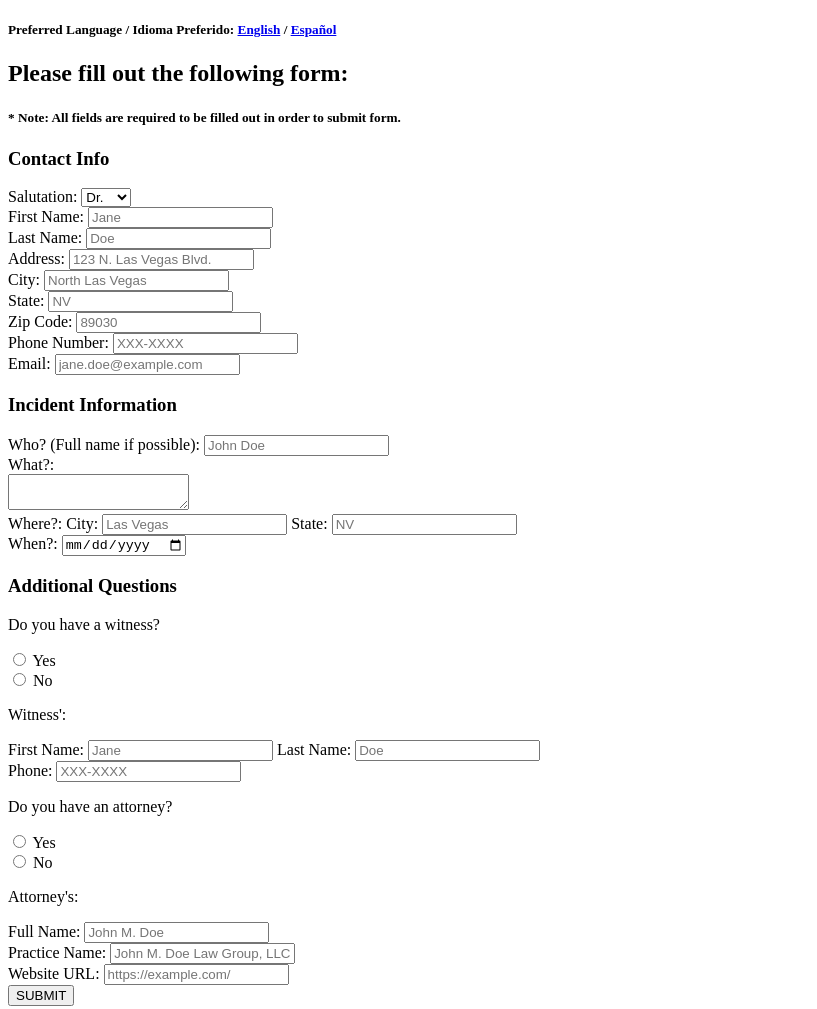
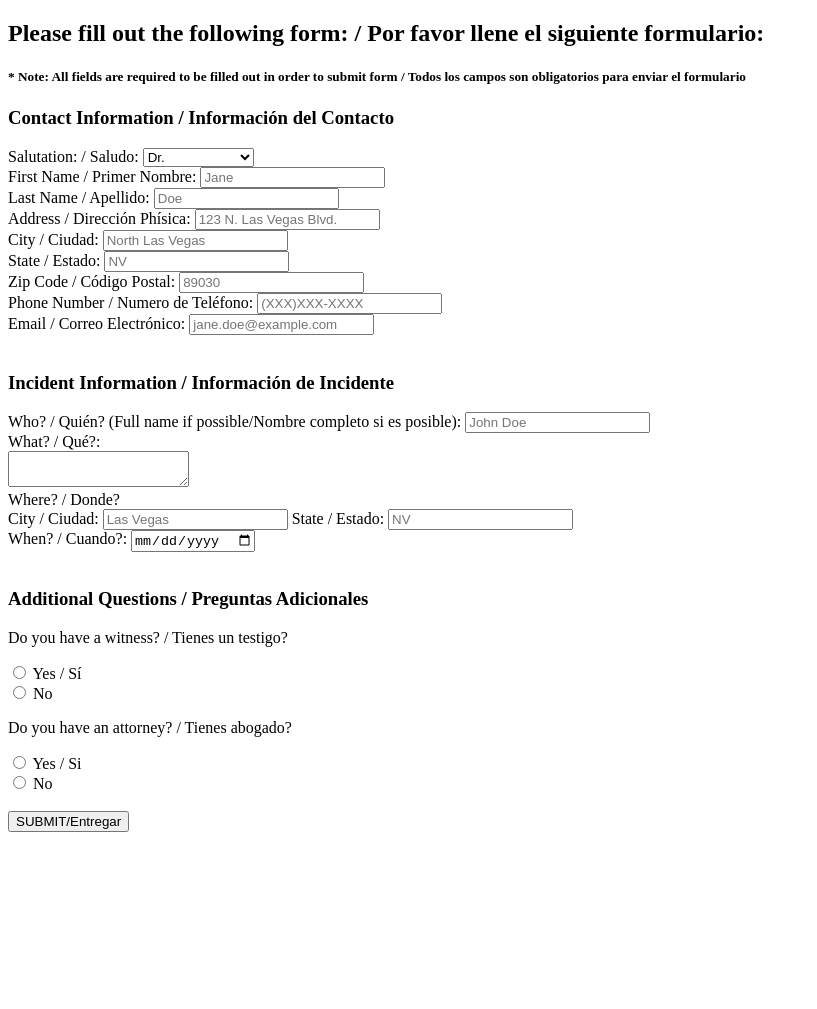
Before and after one commit to salvak17/ALIS-applicantChallenge, a plain HTML site: page index.html in a window 1280 px wide. Shown: the whole page, without its empty margins (0-817 px from the left). After the commit the page ends 840 px from the top, so only its background shows below. Drawn offline with Linux system fonts and the light colour scheme.

Commit message:
Update index.html
Added IDs to make site more dynamic: radio tags for witness and attorney info will pop up or close areas to get info based on users choice; submit button will have hover effect.
KDS

```diff
--- a/index.html
+++ b/index.html
@@ -8,70 +8,62 @@
     <link rel="stylesheet" href="./CSS/formStyle.css">
 </head>
 <body>
-    <!-- Able to choose instruction and form language in English or Spanish -->
-    <div id="chooseLang">
-    <h5>
-        Preferred Language / Idioma Preferido:
-        <a href="#eng" data-reload>English</a>
-         /
-         <a href="#es" data-reload>Español</a>
-    </h5>
-
     <!-- Form instructions telling user to fill out all fields -->
     <div id="formInstructions">
-    <h2>Please fill out the following form:</h2>
-    <h5>* Note: All fields are required to be filled out in order to submit form.</h5>
+        <h2 id="formInstHeader">Please fill out the following form: / Por favor llene el siguiente formulario: </h2>
+        <h5 id="formInstNote">* Note: All fields are required to be filled out in order to submit form / Todos los campos son obligatorios para enviar el formulario</h5>
     </div>
 
     <!-- Created form to obtain user/client info, incident info, witness info, and attorney info -->
     <!-- Form response will display in same frame so it could be sent to a typical API endpoint -->
-    <form target="_self" method="post" autocomplete="on">
+    <form method="post" autocomplete="on" name="form1">
         <!-- This section of form will collect contact info of user/client -->
         <div id="clientContactInfo">
-            <h3 id="contactHeader">Contact Info</h3>
+            <h3 class="formSectionHeaders">Contact Information / Información del Contacto</h3>
 
-            <label for="salutation">Salutation: </label>
+            <div class="formSectionBodies">
+                <label for="salutation">Salutation: / Saludo:</label>
                 <select id="salutation" name="salutation">
-                <option value="dr.">Dr.</option>
-                <option value="miss">Miss</option>
-                <option value="mr.">Mr.</option>
-                <option value="mrs.">Mrs.</option>
-                <option value="ms.">Ms.</option>
-                <option value="mx.">Mx.</option>
+                    <option value="dr." id="drSal">Dr.</option>
+                    <option value="miss" id="missSal">Miss / Señorita</option>
+                    <option value="mr." id="mrSal">Mr. / Señor</option>
+                    <option value="mrs." id="mrsSal">Mrs. / Señora</option>
+                    <option value="ms." id="msSal">Ms. / Sra.</option>
+                    <option value="mx." id="mxSal">Mx. / Señore</option>
                 </select>
                 <br>
 
-            <label for="fName">First Name: </label>
+                <label for="fName">First Name / Primer Nombre: </label>
                 <input type="text" id="fName" name="fName" placeholder="Jane" required>
                 <br>
 
-            <label for="lName">Last Name: </label>
+                <label for="lName">Last Name / Apellido: </label>
                 <input type="text" id="lName" name="lName" placeholder="Doe" required>
                 <br>
 
-            <label for="adr">Address: </label>
+                <label for="adr">Address / Direcci&oacute;n Ph&iacute;sica: </label>
                 <input type="text" id="adr" name="address" placeholder="123 N. Las Vegas Blvd." required>
                 <br>
 
-            <label for="city">City: </label>
+                <label for="city">City / Ciudad: </label>
                 <input type="text" id="city" name="city" placeholder="North Las Vegas" required>
                 <br>
 
-            <label for="state">State: </label>
+                <label for="state">State / Estado: </label>
                 <input type="text" id="state" name="state" placeholder="NV">
                 <br>
 
-            <label for="zip">Zip Code: </label>
+                <label for="zip">Zip Code / C&oacute;digo Postal: </label>
                 <input type="text" id="zip" name="zip" placeholder="89030" required>
                 <br>
 
-            <label for="phone">Phone Number: </label>
-            <input type="text" id="phone" name="phone" placeholder="XXX-XXXX" required>
+                <label for="phone">Phone Number / Numero de Tel&eacute;fono: </label>
+                <input type="text" id="phone" name="phone" placeholder="(XXX)XXX-XXXX" required>
                 <br>
 
-            <label for="email">Email: </label>
+                <label for="email">Email / Correo Electr&oacute;nico: </label>
                 <input type="text" id="email" name="email" placeholder="jane.doe@example.com" required>
-            <br>
+            </div>
 
             <!--
                 fName is user/client's first name
@@ -85,29 +77,32 @@
              -->
         </div>
 
+        <br>
+
         <!-- This section of form will collect incident info -->
         <div id="incidentInfo">
-            <h3 id="incidentHeader">Incident Information</h3>
+            <h3 class="formSectionHeaders">Incident Information / Informaci&oacute;n de Incidente</h3>
 
-            <label for="who">Who? (Full name if possible): </label>
+            <div class="formSectionBodies">
+                <label for="who">Who? / Qui&eacute;n? (Full name if possible/Nombre completo si es posible): </label>
                 <input type="text" id="who" name="who" placeholder="John Doe" required>
                 <br>
 
-            <label for="what">What?: </label>
+                <label for="what">What? / Qu&eacute;?: </label>
                 <br>
                 <textarea id="what" name="what" maxlength="2000" required></textarea>
                 <br>
 
-            <label for="iCity iState">Where?: </label>
-            <label for="iCity">City: </label>
+                <label for="iCity iState">Where? / Donde? </label><br>
+                <label for="iCity">City / Ciudad: </label>
                 <input type="text" id="iCity" name="incidentCity" placeholder="Las Vegas" required>
-            <label for="iState">State: </label>
-            <input type="text" id="incidentState" name="incidentState" placeholder="NV" required>
+                <label for="iState">State / Estado: </label>
+                <input type="text" id="iState" name="incidentState" placeholder="NV" required>
                 <br>
 
-            <label for="iDate">When?: </label>
+                <label for="iDate">When? / Cuando?: </label>
                 <input type="date" id="iDate" name="incidentDate" required>
-            <br>
+            </div>
 
             <!--
                 who is the name of the individual this incident is about
@@ -118,53 +113,59 @@
             -->
         </div>
 
+        <br>
+
         <!-- This section of form will collect witness and attorney info -->
         <div id="addQuestions">
-            <h3 id="addQuestionsHeader">Additional Questions</h3>
+            <h3 class="formSectionHeaders">Additional Questions / Preguntas Adicionales</h3>
 
-            <p id="witnessQuestion">Do you have a witness?</p>
-            <input type="radio" id="yWitness" name="witness" value="yesWitness">
-            <label for="yWitness">Yes</label><br>
+            <div class="formSectionBodies">
+                <p id="witnessQuestion">Do you have a witness? / Tienes un testigo?</p>
+                <input type="radio" id="yWitness" name="witness" value="yesWitness" onclick="openWitness()">
+                <label for="yWitness" id="yWitnessLabel">Yes / S&iacute;</label><br>
 
-            <input type="radio" id="nWitness" name="witness" value="noWitness">
-            <label for="nWitness">No</label><br>
+                <input type="radio" id="nWitness" name="witness" value="noWitness" onclick="closeWitness()">
+                <label for="nWitness" id="nWitnessLabel">No</label><br>
 
                 <!-- Collect witness info if user selects they have a witness -->
-            <div id="witnessInfo">
-                <p id="witnessHeader">Witness': </p>
+                <!-- Will pop up when selected yes witness and close when selected no witness -->
+                <div id="witnessInfo" style="display: none;">
+                    <p id="witnessHeader">Witness' / Testigo: </p>
 
-                <label for="wFirstName">First Name: </label>
+                    <label for="wFirstName" id="wFirstNameLabel">First Name / Primer Nombre: </label>
                     <input type="text" id="wFirstName" name="witnessFirstName" placeholder="Jane" required>
 
-                <label for="wLastName">Last Name: </label>
+                    <label for="wLastName" id="wLastNameLabel">Last Name / Apellido: </label>
                     <input type="text" id="wLastName" name="witnessLastName" placeholder="Doe" required>
                     <br>
 
-                <label for="wPhone">Phone: </label>
-                <input type="text" id="wPhone" name="witnessPhoneNumber" placeholder="XXX-XXXX" required>
+                    <label for="wPhone" id="wPhoneLabel">Phone / Numero de Tel&eacute;fono: </label>
+                    <input type="text" id="wPhone" name="witnessPhoneNumber" placeholder="(XXX)XXX-XXXX" required>
 
                 </div>
 
-            <p id="attorneyQuestion">Do you have an attorney?</p>
-            <input type="radio" id="yAttorney" name="attorney" value="yesAttorney">
-            <label for="yAttorney">Yes</label><br>
+                <p id="attorneyQuestion">Do you have an attorney? / Tienes abogado?</p>
+                <input type="radio" id="yAttorney" name="attorney" value="yesAttorney" onclick="openAttorney()">
+                <label for="yAttorney" id="yAttorneyLabel">Yes / Si</label><br>
 
-            <input type="radio" id="nAttorney" name="attorney" value="noAttorney">
-            <label for="nAttorney">No</label>
+                <input type="radio" id="nAttorney" name="attorney" value="noAttorney" onclick="closeAttorney()">
+                <label for="nAttorney" id="nAttorneyLabel">No</label>
 
                 <!-- Collect attorney info if user selects they have an attorney -->
-            <div id="attorneyInfo">
-                <p id="attorneyHeader">Attorney's: </p>
+                <!-- Will pop up when selected yes attorney and close when selected no attorney -->
+                <div id="attorneyInfo" style="display: none;">
+                    <p id="attorneyHeader">Attorney's / Abogado: </p>
 
-                <label for="aName">Full Name: </label>
+                    <label for="aName" id="aFullNameLabel">Full Name / Nombre Completo: </label>
                     <input type="text" id="aName" name="attorneyFullName" placeholder="John M. Doe" required><br>
 
-                <label for="aPractice">Practice Name: </label>
+                    <label for="aPractice" id="aPracticeLabel">Practice Name / Nombre de la Pr&aacute;ctica: </label>
                     <input type="text" id="aPractice" name="attorneyPracticeName" placeholder="John M. Doe Law Group, LLC" required><br>
 
-                <label for="aWebsite">Website URL: </label>
+                    <label for="aWebsite" id="aWebsiteLabel">Website URL / URL del Sitio Web: </label>
                     <input type="url" id="aWebsite" name="attorneyWebsite" placeholder="https://example.com/" required><br>
 
+                </div>
             </div>
 
             <!--
@@ -181,10 +182,13 @@
             -->
         </div>
 
-        <button type="submit" class="btn">SUBMIT</button>
+        <br>
+        <div class="buttonDIV">
+            <button type="submit" class="btn" id="submitButton" onclick="submitForm()">SUBMIT/Entregar</button>
+        </div>
     </form>
 
-    <script src="./JS/form.js" defer></script>
+    <script src="./JavaScript/form.js"></script>
     </div>
 </body>
 </html>
```
Lines whose indentation alone changed are shown as unchanged.
